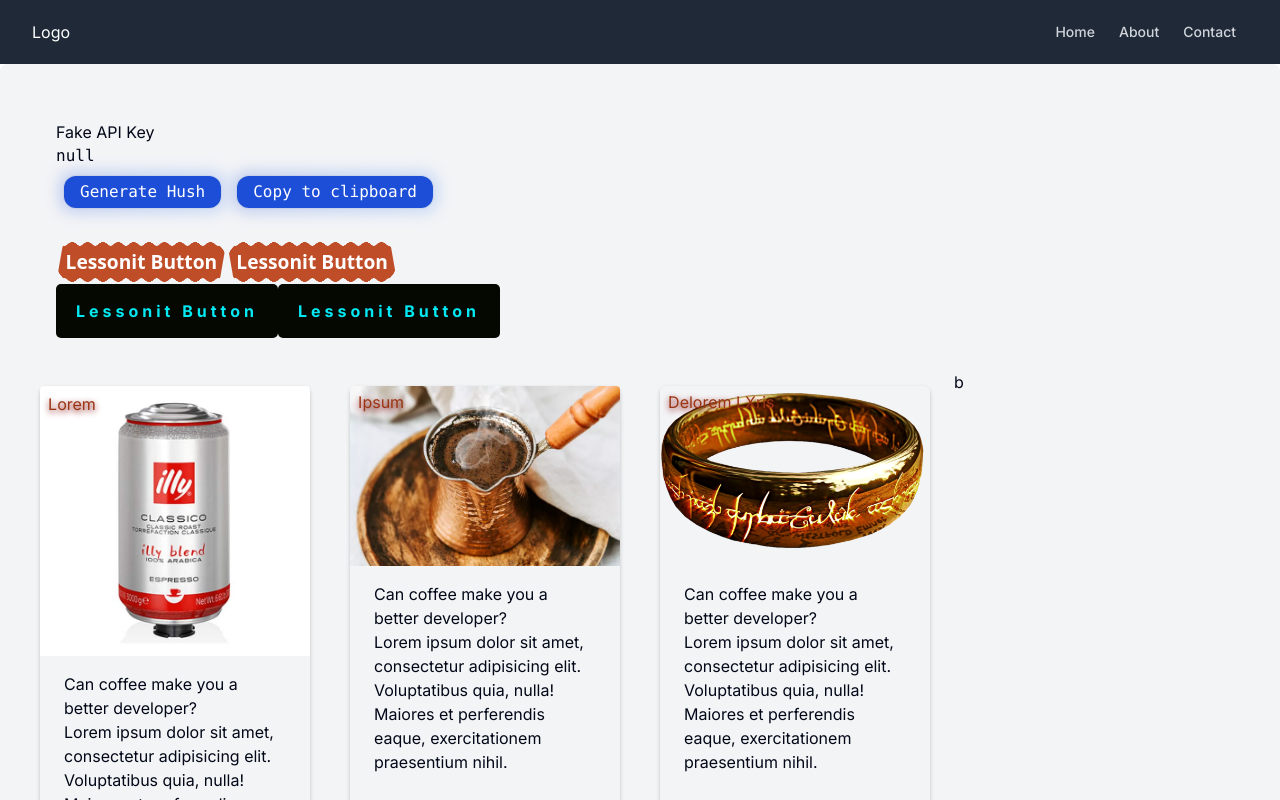
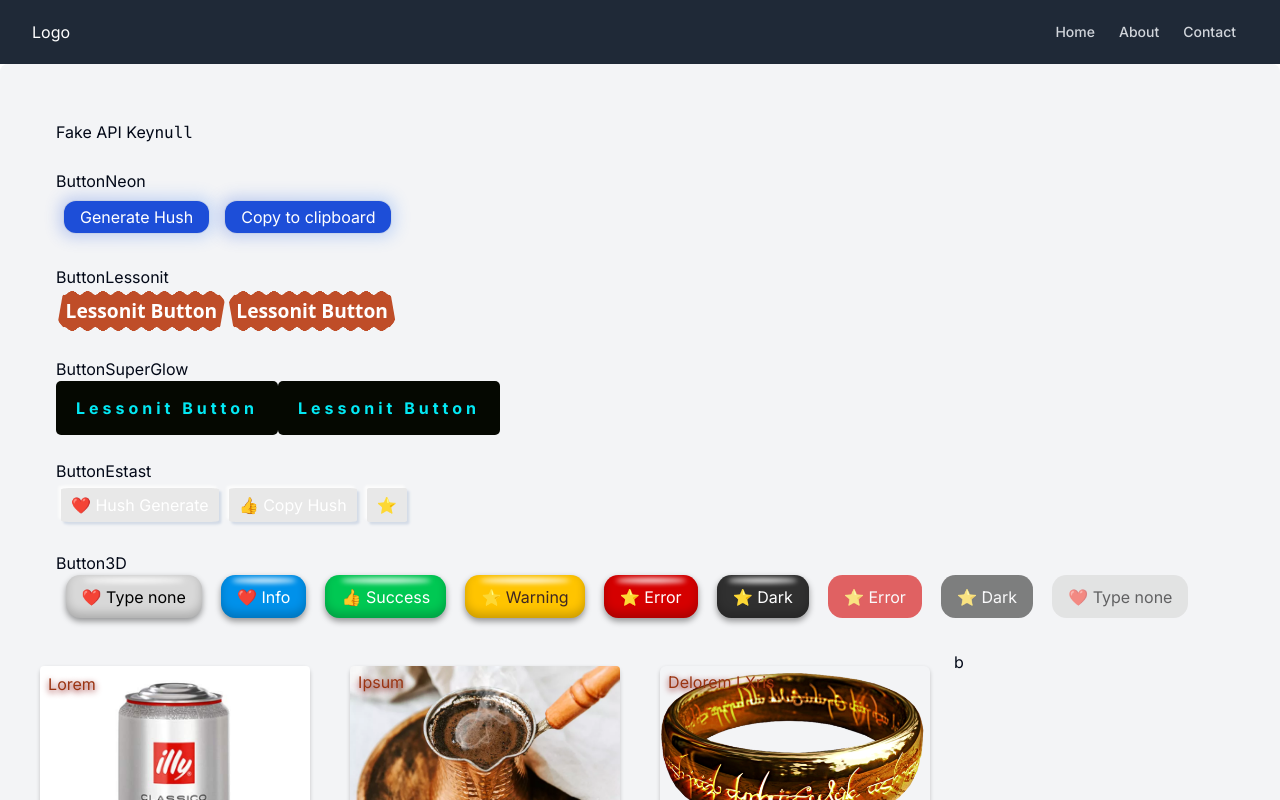
Before and after one commit to ristep/next02, a Next.js app: page / in a window 1280 px wide. Shown: the top 800 px of the page. Built offline with nearby package versions, Linux system fonts and the light colour scheme.

Commit message:
3d button

```diff
--- a/app/contact/page.tsx
+++ b/app/contact/page.tsx
@@ -1,6 +1,6 @@
 "use client"
 import Alert from '@/components/rpui/Alert'
-import Button from '@/components/rpui/ButtonNeon';
+import Button from '@/components/rpui/Button';
 import ButtonNeon from '@/components/rpui/ButtonNeon';
 // import { Button as ButtonUI } from "@/components/rpui/ButtonV"
 import Head from 'next/head'
@@ -42,7 +42,7 @@ const Contact = () => {
          <Button color="green" label='Reset' callback={togleAlert} type='reset' active={false} />
          <Button color="slate" label='Reset' callback={togleAlert} type='reset' />
          <Button color="sky" label='Reset' callback={togleAlert} type='reset' />
-         <Button color="orange" label='Reset' callback={togleAlert} type='reset'><p>Children</p></Button>
+         {/* <Button color="orange" label='Reset' callback={togleAlert} type='reset'><p>Children</p></Button> */}
 
          <p>Disabled</p>
 
--- a/app/page.tsx
+++ b/app/page.tsx
@@ -5,6 +5,8 @@ import Button from '@/components/rpui/ButtonNeon';
 import Alert from '@/components/rpui/Alert'
 import ButtonLessonit from "@/components/rpui/ButtonLessonit";
 import ButtonSuperGlow from "@/components/rpui/ButtonSuperGlow";
+import ButtonEstast from "@/components/rpui/ButtonEstast";
+import Button3D from "@/components/rpui/Button3D";
 
 import { useCopyToClipboard } from '../hooks/useCopyToClipBoard'
 import Card from "@/components/rpui/Card";
@@ -12,7 +14,7 @@ import Card from "@/components/rpui/Card";
 export default function Home() {
   const [copiedText, copyToClipboard] = useCopyToClipboard();
   const [showAlert, setShowAlert] = React.useState(false);
-  const [lastHush , setLastHush] = React.useState("null");
+  const [lastHush, setLastHush] = React.useState("null");
 
   const handleOK = () => {
     console.log('OK clicked');
@@ -20,7 +22,7 @@ export default function Home() {
   }
 
   const getHush = () => {
-    setLastHush( crypto.randomUUID() );
+    setLastHush(crypto.randomUUID());
   }
 
   const copyHush = () => {
@@ -43,20 +45,46 @@ export default function Home() {
 
       <div className="p-8">
         <label>Fake API Key</label>
-          <pre>
         <code>{lastHush}</code>
+
         <br />
-            <Button callback = {() => getHush()}>Generate Hush</Button>
-            <Button callback = {() => copyHush()}>Copy to clipboard</Button>
-          </pre>
+        <br />
+        <h3>ButtonNeon</h3>
+        <Button callback={() => getHush()}>Generate Hush</Button>
+        <Button callback={() => copyHush()}>Copy to clipboard</Button>
 
-          <br/>
+        <br />
+        <br />
+        <h3>ButtonLessonit</h3>
         <ButtonLessonit callback={() => copyHush()}>Lessonit Button</ButtonLessonit>
         <ButtonLessonit className="alt" callback={() => copyHush()}>Lessonit Button</ButtonLessonit>
 
-          <br/>
+        <br />
+        <br />
+        <h3>ButtonSuperGlow</h3>
         <ButtonSuperGlow callback={() => copyHush()}>Lessonit Button</ButtonSuperGlow>
         <ButtonSuperGlow className="alt" callback={() => copyHush()}>Lessonit Button</ButtonSuperGlow>
+
+        <br />
+        <br />
+        <h3>ButtonEstast</h3>
+        <ButtonEstast callback={() => getHush()}>❤️ Hush Generate</ButtonEstast>
+        <ButtonEstast className="alt" callback={() => copyHush()}>👍 Copy Hush</ButtonEstast>
+        <ButtonEstast className="alt" callback={() => copyHush()}>⭐</ButtonEstast>
+
+        <br />
+        <br />
+        <h3>Button3D</h3>
+        <Button3D callback={() => getHush()} >❤️  Type none</Button3D>
+        <Button3D type="info" callback={() => getHush()} >❤️  Info </Button3D>
+        <Button3D type="success" callback={() => copyHush()}>👍  Success</Button3D>
+        <Button3D type="warning" callback={() => copyHush()}>⭐  Warning</Button3D>
+        <Button3D type="error" callback={() => copyHush()}>⭐  Error</Button3D>
+        <Button3D type="dark" callback={() => copyHush()} disabled={false}>⭐  Dark </Button3D>
+
+        <Button3D type="error" callback={() => copyHush()} disabled>⭐  Error</Button3D>
+        <Button3D type="dark" disabled callback={() => copyHush()}>⭐  Dark </Button3D>
+        <Button3D disabled={true} callback={() => getHush()} >❤️  Type none</Button3D>
 
       </div>
 
--- /dev/null
+++ b/components/rpui/Button3D.tsx
@@ -0,0 +1,20 @@
+import React from 'react';
+import './styles/Button3D.scss';
+
+interface Button {
+   children: React.ReactNode;
+   callback: () => void;
+   className?: string;
+   type?: string;
+   disabled?: boolean;
+}
+
+const Button3D: React.FC<Button> = ({ children, callback, className, type="", disabled=false }) => {
+   return (
+      <button className={`btn3d btn3d-${type} ${className}`} onClick={callback} disabled={disabled}>
+         {children}
+      </button>
+   );
+};
+
+export default Button3D;
--- /dev/null
+++ b/components/rpui/ButtonEstast.tsx
@@ -0,0 +1,18 @@
+import React from 'react';
+import './styles/ButtonEstast.scss';
+
+interface ButtonEstast {
+   children: React.ReactNode;
+   callback: () => void;
+   className?: string;
+}
+
+const ButtonEstast: React.FC<ButtonEstast> = ({ children, callback, className }) => {
+   return (
+      <button className={`button-estast ${className}`} onClick={callback}>
+         {children}
+      </button>
+   );
+};
+
+export default ButtonEstast;
--- /dev/null
+++ b/components/rpui/styles/Button3D.scss
@@ -0,0 +1,94 @@
+$btn-color: #000;
+$btn-bg: #d8d8d8;
+$btn-border: 0px solid #ccc;
+$btn-radius: 0.9rem;
+
+$btn-shadow:
+   0 0.2rem 0.4rem rgba(0, 0, 0, 0.4),
+   0 -0.3rem 0.6rem rgba(0, 0, 0, 0.2) inset;
+
+$btn-shadow-hovered:
+   0 0.4rem 0.6rem rgba(0, 0, 0, 0.4),
+   0 -0.45rem 0.8rem rgba(0, 0, 0, 0.2) inset;
+
+$btn-transition: box-shadow 0.2s ease-out;
+
+.btn3d {
+   color: $btn-color;
+   background-color: $btn-bg;
+   margin: 0 0.6rem;
+   padding: 0.6rem 1rem;
+   border: $btn-border;
+   outline: none;
+   position: relative;
+   border-radius: $btn-radius;
+   user-select: none;
+   box-shadow: $btn-shadow;
+   transition: $btn-transition;
+
+   &:after {
+      content: "";
+      background-color: #fff;
+      width: 75%;
+      height: 12.5%;
+      position: absolute;
+      top: 0.15rem;
+      left: 12.5%;
+      border-radius: 50%;
+      filter: blur(0.15rem);
+      transition: opacity 0.2s ease-out;
+      opacity: 0.9
+   }
+
+   &:hover {
+      box-shadow: $btn-shadow-hovered;
+      &:after {
+         opacity: 0.7;
+         height: 13%;
+         transition: opacity 0.2s ease-in;
+      }
+   }
+
+   &:active {
+      box-shadow:
+         0 0 0 rgba(0, 0, 0, 0.4),
+         0 0.4rem 1rem rgba(0, 0, 0, 0.3) inset;
+      &:after {
+         opacity: 0;
+      }
+   }
+
+   &:disabled {
+      pointer-events: none;
+      opacity: 0.6;
+      box-shadow: none;
+      &:after {
+         opacity: 0;
+      }
+   }
+}
+
+.btn3d-info {
+   color: #fff;
+   background-color: #0091ea;
+}
+
+.btn3d-success {
+   color: #fff;
+   background-color: #00c853;
+}
+
+.btn3d-warning {
+   color: #3e2723;
+   background-color: #ffc400;
+}
+
+.btn3d-error {
+   color: #fff;
+   background-color: #d50000;
+}
+
+.btn3d-dark {
+   color: #fff;
+   background-color: #303030;
+}
--- /dev/null
+++ b/components/rpui/styles/ButtonEstast.scss
@@ -0,0 +1,49 @@
+$d: 1.2em;
+$t: .3s;
+$c: #fcfcfc #d2dae6;
+
+$o: .125*$d;
+
+button.button-estast {
+   --hue: 0;
+   background-color: hsl(var(--hue), 70%, 50%);
+   color: #fff;
+   padding: 5px 10px;
+   margin: 5px;
+
+   --i: var(--light, 0);
+	--not-i: calc(1 - var(--i));
+	--j: var(--press, 0);
+	--not-j: calc(1 - var(--j));
+	z-index: var(--i);
+	border: none;
+	width: auto;
+	height: auto;
+	border-radius: 5%;
+	transform: scale(calc(1 - var(--j)*.02));
+	box-shadow:
+		calc(var(--not-j)*#{-$o}) calc(var(--not-j)*#{-$o}) #{$o} #{rgba(nth($c, 1), var(--not-j))},
+		calc(var(--not-j)*#{$o}) calc(var(--not-j)*#{$o}) #{$o} #{rgba(nth($c, 2), var(--not-j))},
+		inset calc(var(--j)*#{$o}) calc(var(--j)*#{$o}) #{$o} #{rgba(nth($c, 2), var(--j))},
+		inset calc(var(--j)*#{-$o}) calc(var(--j)*#{-$o}) #{$o} #{rgba(nth($c, 1), var(--j))};
+	background: #e8e8e8;
+	font-size: 1em;
+	transition: box-shadow $t, transform $t cubic-bezier(.2,4,1,3);
+	cursor: pointer;
+
+	&::after {
+		filter:
+			Contrast(0)
+			Sepia(var(--i))
+			Hue-Rotate(calc(var(--hue) - 50deg))
+			Saturate(5)
+			Opacity(calc(var(--i) + .21*var(--not-i)))
+			Drop-Shadow(1px 1px hsla(0, 0%, 100%, var(--not-i)));
+		transition: filter $t;
+		content: attr(data-ico)
+	}
+
+	&:focus { outline: none }
+	&:hover, &:focus { --light: 1 }
+	&:active { --press: 1 }
+}
```
Lines whose indentation alone changed are shown as unchanged.
